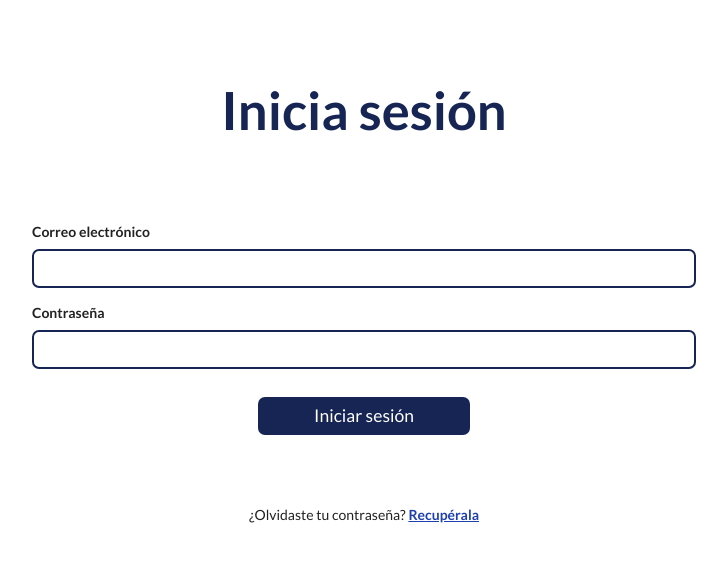
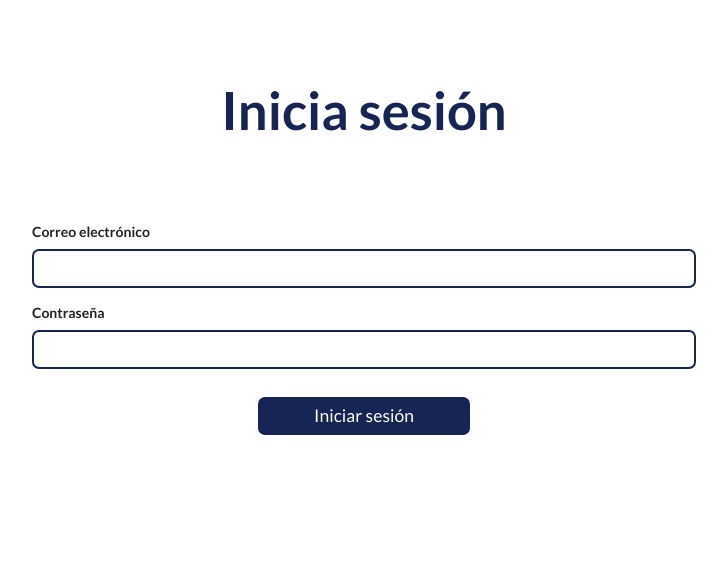
Before and after one commit to borisjvc/Mecanicar, a React (Vite) app in the folder frontend/: page /login in a window 1280 px wide. Shown: the top 562 px of the page, without its empty margins (276-1003 px from the left). Built offline with nearby package versions, Linux system fonts and the light colour scheme.

Commit message:
contraseña

```diff
--- a/frontend/src/pages/Login.jsx
+++ b/frontend/src/pages/Login.jsx
@@ -80,12 +80,6 @@ export default function Login() {
             Iniciar sesión
           </button>
         </form>
-        <p className="text-center mt-4 mb-6">
-          ¿Olvidaste tu contraseña?{" "}
-          <a href="/recuperar" className="font-bold text-blue-800 underline">
-            Recupérala
-          </a>
-        </p>
       </div>
     </>
   );
```
